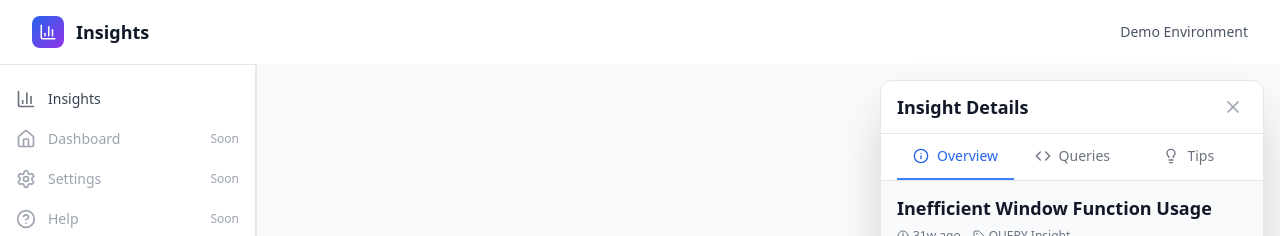
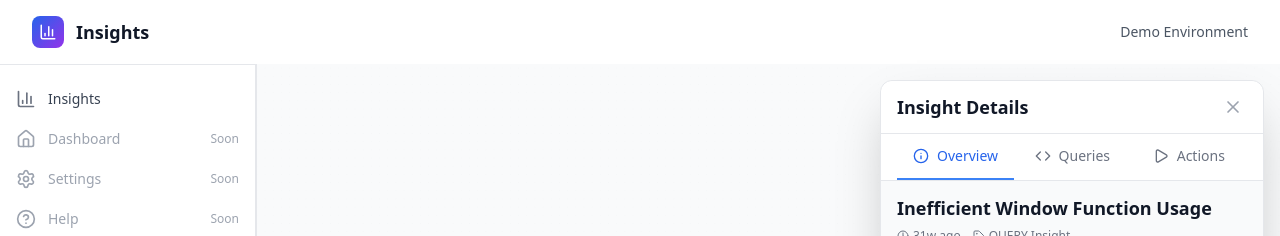
Before and after one commit to PrinceD96/react-flow, a React (Vite) app: page /insights in a window 1280 px wide. Both pictures are taken after a click on the button 768 px from the left and 405 px from the top of the page. Shown: the top 236 px of the page. Built offline with nearby package versions, Linux system fonts and the light colour scheme.

Commit message:
feat: change tab name

```diff
--- a/src/components/insights/RecommendationList.tsx
+++ b/src/components/insights/RecommendationList.tsx
@@ -71,13 +71,6 @@ export const RecommendationList = memo(
 
 		return (
 			<div className="space-y-4">
-				<div className="flex items-center gap-2 mb-4">
-					<Lightbulb size={20} className="text-yellow-600" />
-					<h2 className="text-lg font-semibold text-gray-900">
-						Recommendations ({recommendations.length})
-					</h2>
-				</div>
-
 				<div className="space-y-4">
 					{recommendations.map((recommendation, index) => (
 						<div
--- a/src/pages/QueryInsightDetail.tsx
+++ b/src/pages/QueryInsightDetail.tsx
@@ -10,7 +10,7 @@ import { QueryTabsBlock } from '../components/insights/QueryTabsBlock'
 import { QueryPlanVisualization } from '../components/insights/QueryPlanVisualization'
 import { InsightDetailLoading } from '../components/insights/InsightDetailLoading'
 import { InsightDetailError } from '../components/insights/InsightDetailError'
-import { Info, Code, Lightbulb, X, ChevronLeft } from 'lucide-react'
+import { Info, Code, Play, X, ChevronLeft } from 'lucide-react'
 
 interface QueryInsightDetailParams {
 	id: string
@@ -135,8 +135,8 @@ export const QueryInsightDetail = () => {
 									}`}
 								>
 									<div className="flex items-center justify-center gap-2">
-										<Lightbulb size={16} />
-										Tips
+										<Play size={16} />
+										Actions
 									</div>
 								</button>
 							</nav>
```
